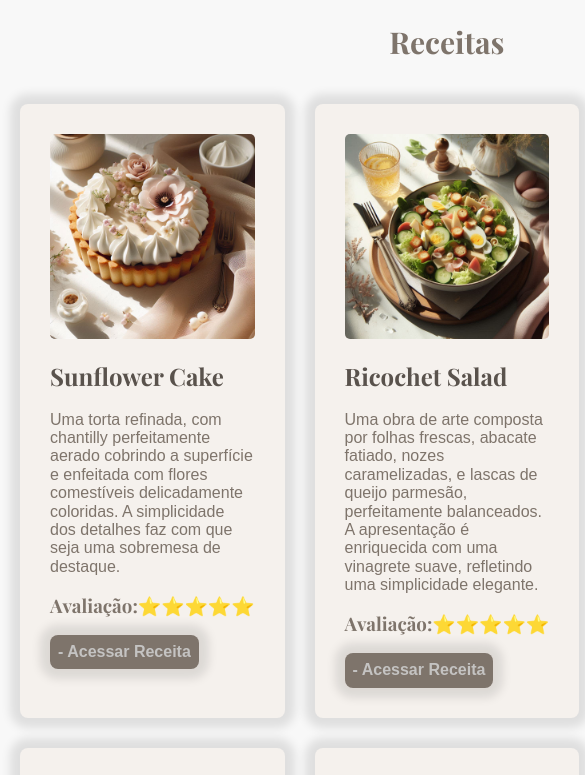
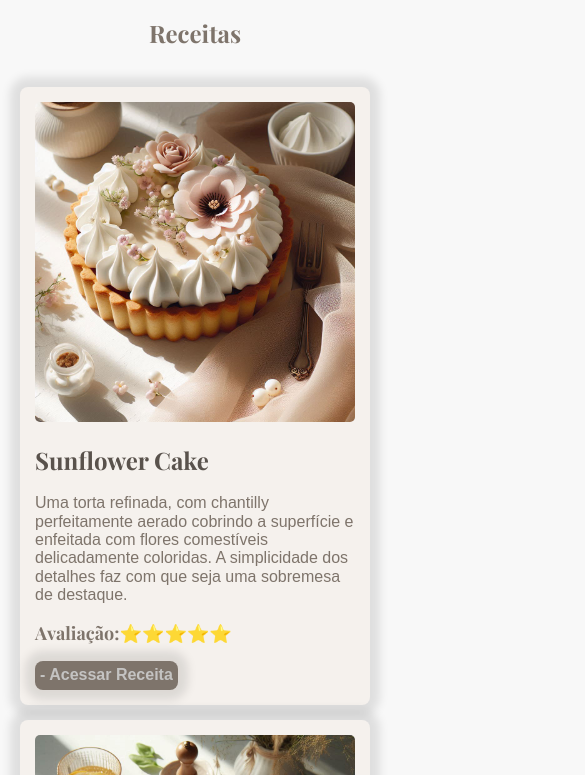
Before and after one commit to PedroBryk/baker_receitas, a plain HTML site: page index.html in a window 390 px wide. Shown: the top 775 px of the page, 585 px wide, since content can reach past the window. Drawn offline with nearby package versions, Linux system fonts and the light colour scheme; a web font is replaced by a local one.

Commit message:
Update
responsivo

```diff
--- a/assets/css/style.css
+++ b/assets/css/style.css
@@ -86,3 +86,41 @@ button:hover{
 button::before{
     content: " - ";
 }
+
+@media screen and (max-width: 1024px) {
+    .container__receitas {
+        grid-template-columns: 1fr 1fr;
+    }
+}
+
+@media screen and (max-width: 768px) {
+    .container__receitas {
+        grid-template-columns: 1fr;
+    }
+
+    .receita {
+        padding: 20px;
+    }
+
+    #titulo__principal {
+        font-size: 24px;
+    }
+}
+
+@media screen and (max-width: 480px) {
+    .container__receitas {
+        gap: 15px;
+    }
+
+    .receita {
+        padding: 15px;
+    }
+
+    h3 {
+        font-size: 18px;
+    }
+
+    button {
+        padding: 5px;
+    }
+}
```
